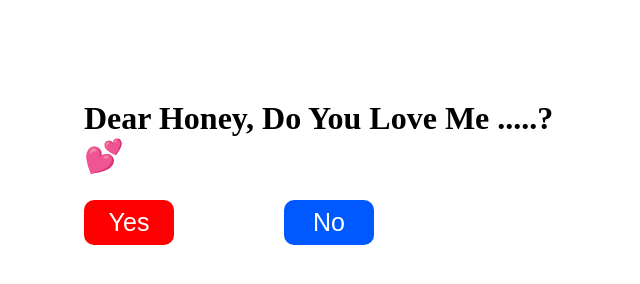
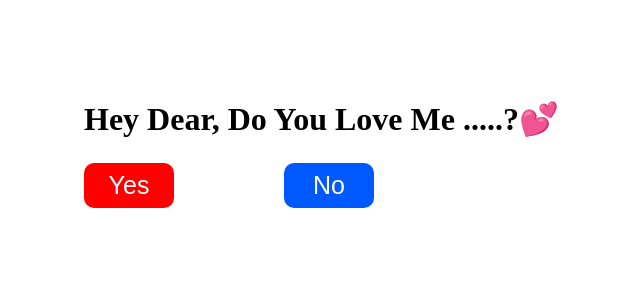
Before and after one commit to stylemecck/satyamm, a plain HTML site: page index.html in a window 1280 px wide. Shown: the whole page, without its empty margins (306-946 px from the left). Drawn offline with Linux system fonts and the light colour scheme.

Commit message:
updated to hey dear

```diff
--- a/index.html
+++ b/index.html
@@ -9,7 +9,7 @@
 <body>
     <div id="container">
        <div class="box">
-           <h1>Dear Honey, Do You Love Me .....?💕</h1>
+           <h1>Hey Dear, Do You Love Me .....?💕</h1>
            <!-- <input type="checkbox" name="Terms & Condition" id="">Terms And Condition Applied.<br> -->
            <button id="target">No</button>
            <button id="yes">Yes</button>
```
